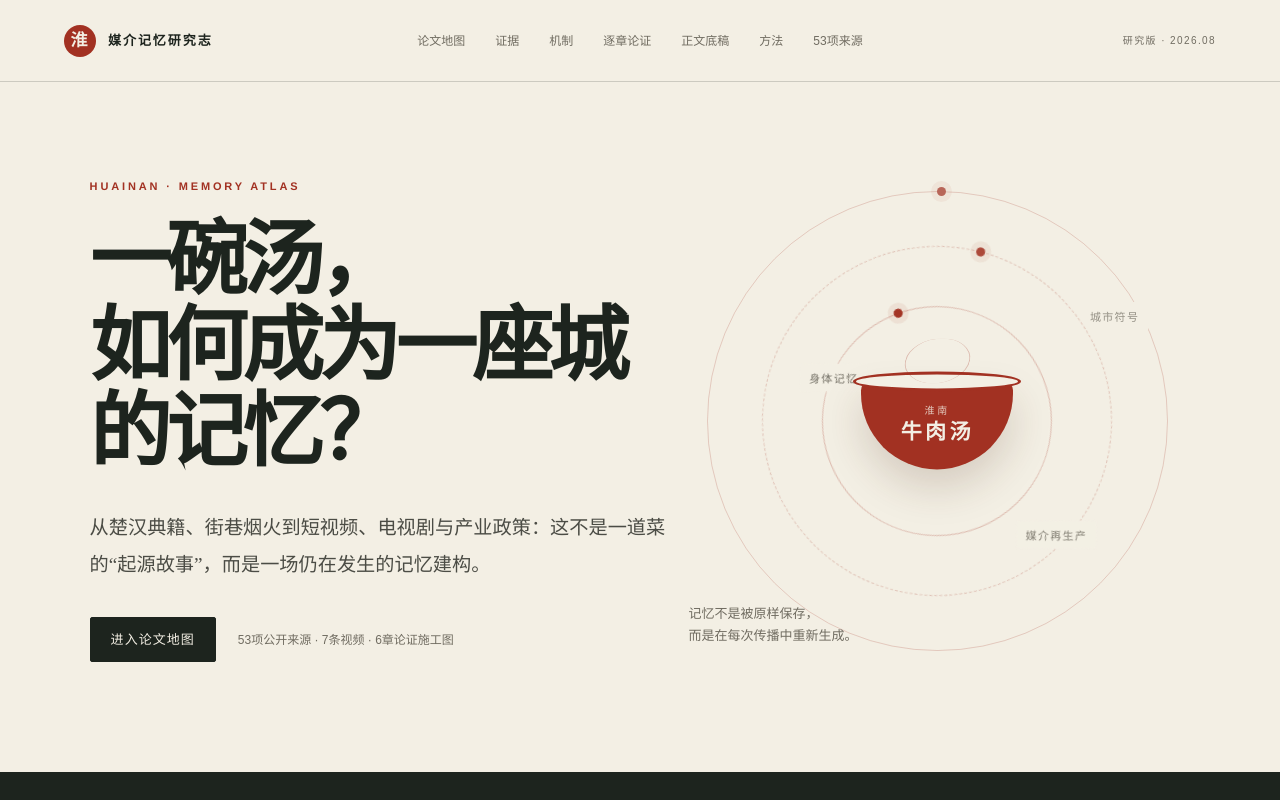
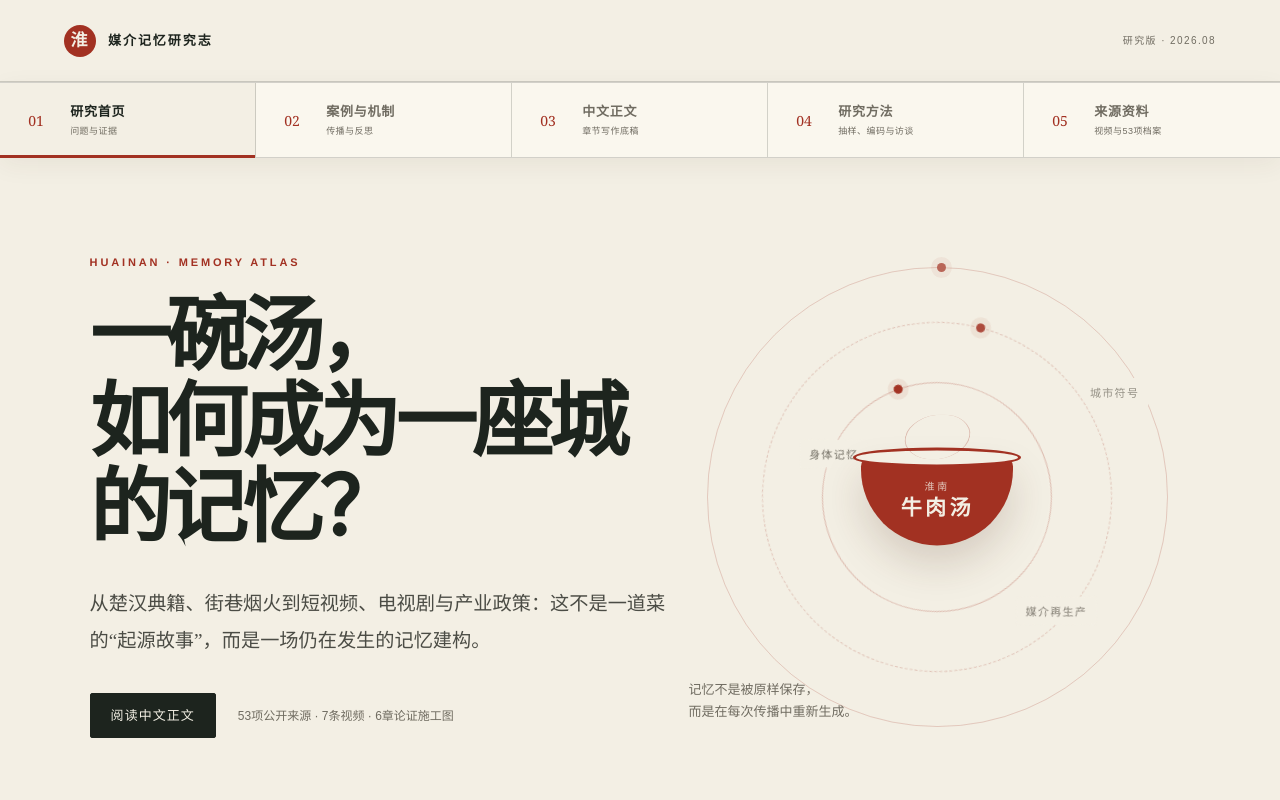
Before and after one commit to starWave0225/huainan_beef_soup, a React (Vite) app: page / in a window 1280 px wide. Shown: the top 800 px of the page. Built offline with nearby package versions, Linux system fonts and the light colour scheme.

Commit message:
Split research site into tabbed pages

```diff
--- a/app/globals.css
+++ b/app/globals.css
@@ -47,7 +47,7 @@ main {
   position: relative;
   height: 82px;
   display: grid;
-  grid-template-columns: 1fr auto 1fr;
+  grid-template-columns: 1fr auto;
   align-items: center;
   padding: 0 clamp(24px, 5vw, 82px);
   border-bottom: 1px solid var(--line);
@@ -55,12 +55,19 @@ main {
 }
 .brand { display: flex; align-items: center; gap: 12px; font-size: 13px; letter-spacing: .15em; font-weight: 650; }
 .brand-mark { display: grid; place-items: center; width: 32px; height: 32px; flex: none; color: var(--paper); background: var(--red); border-radius: 50%; font-family: serif; font-size: 17px; }
-nav { display: flex; gap: 30px; font-size: 12px; color: var(--muted); }
-nav a { position: relative; padding: 30px 0; }
-nav a::after { content: ""; position: absolute; left: 0; right: 100%; bottom: 21px; height: 1px; background: var(--red); transition: right .25s ease; }
-nav a:hover { color: var(--red); }
-nav a:hover::after { right: 0; }
 .edition { justify-self: end; color: var(--muted); font-size: 10px; letter-spacing: .14em; }
+
+.site-tabs { position: sticky; z-index: 30; top: 0; display: grid; grid-template-columns: repeat(5, 1fr); min-height: 76px; color: var(--muted); background: rgba(250, 247, 239, .96); border-top: 1px solid var(--line); border-bottom: 1px solid var(--line); box-shadow: 0 7px 24px rgba(63, 47, 28, .06); backdrop-filter: blur(14px); }
+.site-tabs a { position: relative; display: grid; grid-template-columns: 32px 1fr; grid-template-rows: auto auto; align-content: center; column-gap: 10px; min-width: 0; padding: 14px clamp(14px, 2.2vw, 34px); border-right: 1px solid var(--line); font-family: "Noto Sans SC", "PingFang SC", sans-serif; transition: color .2s, background .2s; }
+.site-tabs a:last-child { border-right: 0; }
+.site-tabs a::after { content: ""; position: absolute; left: 0; right: 100%; bottom: -1px; height: 3px; background: var(--red); transition: right .25s ease; }
+.site-tabs a:hover, .site-tabs a.active { color: var(--ink); background: var(--paper); }
+.site-tabs a:hover::after, .site-tabs a.active::after { right: 0; }
+.site-tabs a > span { grid-row: 1 / 3; align-self: center; color: var(--red); font: 14px Georgia, serif; }
+.site-tabs strong { overflow: hidden; font-size: 13px; font-weight: 650; letter-spacing: .06em; text-overflow: ellipsis; white-space: nowrap; }
+.site-tabs small { margin-top: 4px; overflow: hidden; color: var(--muted); font-size: 9px; letter-spacing: .05em; text-overflow: ellipsis; white-space: nowrap; }
+.tab-page { animation: tab-enter .3s ease both; }
+@keyframes tab-enter { from { opacity: 0; transform: translateY(8px); } to { opacity: 1; transform: translateY(0); } }
 
 .hero { min-height: 690px; display: grid; grid-template-columns: minmax(0, 1.08fr) minmax(390px, .92fr); align-items: center; padding: 72px clamp(24px, 7vw, 112px) 84px; }
 .hero .eyebrow { margin: 0 0 25px; color: var(--red); font: 700 11px/1.2 "Helvetica Neue", Arial, sans-serif; letter-spacing: .26em; }
@@ -396,7 +403,6 @@ footer > a { justify-self: end; color: var(--gold); font: 11px "Noto Sans SC", s
 @media (max-width: 1080px) {
   .site-header { grid-template-columns: 1fr auto; }
   .edition { display: none; }
-  nav { gap: 18px; }
   .hero { grid-template-columns: 1fr .75fr; }
   .memory-orbit { width: min(41vw, 450px); }
   .metric-grid { grid-template-columns: repeat(3, 1fr); }
@@ -427,7 +433,9 @@ footer > a { justify-self: end; color: var(--gold); font: 11px "Noto Sans SC", s
 @media (max-width: 820px) {
   .page-section { padding: 78px 24px; }
   .site-header { height: 72px; padding: 0 22px; }
-  nav { display: none; }
+  .site-tabs { display: flex; min-height: 68px; overflow-x: auto; overscroll-behavior-x: contain; scrollbar-width: none; }
+  .site-tabs::-webkit-scrollbar { display: none; }
+  .site-tabs a { min-width: 175px; flex: 0 0 44vw; padding: 12px 18px; }
   .hero { grid-template-columns: 1fr; padding: 56px 24px 70px; }
   .memory-orbit { width: min(82vw, 450px); margin-top: 65px; }
   .question-strip { grid-template-columns: 1fr; padding: 30px 24px; }
--- a/app/page.tsx
+++ b/app/page.tsx
@@ -174,10 +174,21 @@ const videoCodingRows = [
   { id: 28, genre: "新闻联播", frame: "科技检测 + 楚国礼乐", use: "分析检测结果怎样被转化为公共记忆；与2024报道比较同一考古事件的累积性再生产。" },
 ];
 
+const siteTabs = [
+  { id: "overview", number: "01", label: "研究首页", note: "问题与证据" },
+  { id: "mechanism", number: "02", label: "案例与机制", note: "传播与反思" },
+  { id: "draft", number: "03", label: "中文正文", note: "章节写作底稿" },
+  { id: "methods", number: "04", label: "研究方法", note: "抽样、编码与访谈" },
+  { id: "sources", number: "05", label: "来源资料", note: "视频与53项档案" },
+] as const;
+
+type SiteTab = (typeof siteTabs)[number]["id"];
+
 export default function Home() {
   const [progress, setProgress] = useState(0);
   const [activeCase, setActiveCase] = useState(cases[0].id);
   const [sourceFilter, setSourceFilter] = useState("全部");
+  const [activeTab, setActiveTab] = useState<SiteTab>("overview");
 
   useEffect(() => {
     const updateProgress = () => {
@@ -189,6 +200,26 @@ export default function Home() {
     return () => window.removeEventListener("scroll", updateProgress);
   }, []);
 
+  useEffect(() => {
+    const syncTabFromHash = () => {
+      const requested = window.location.hash.slice(1);
+      const matched = siteTabs.find((tab) => tab.id === requested);
+      if (matched) {
+        setActiveTab(matched.id);
+        requestAnimationFrame(() => window.scrollTo({ top: 0, behavior: "auto" }));
+      }
+    };
+
+    syncTabFromHash();
+    window.addEventListener("hashchange", syncTabFromHash);
+    return () => window.removeEventListener("hashchange", syncTabFromHash);
+  }, []);
+
+  const openTab = (tab: SiteTab) => {
+    setActiveTab(tab);
+    requestAnimationFrame(() => window.scrollTo({ top: 0, behavior: "auto" }));
+  };
+
   const filteredSources = useMemo(
     () => sourceFilter === "全部" ? sources : sources.filter((source) => source.type === sourceFilter),
     [sourceFilter],
@@ -199,22 +230,30 @@ export default function Home() {
     <main id="top">
       <div className="reading-progress" style={{ width: `${progress}%` }} />
       <header className="site-header">
-        <a className="brand" href="#top" aria-label="淮南牛肉汤媒介记忆研究首页">
+        <a className="brand" href="#overview" onClick={() => openTab("overview")} aria-label="淮南牛肉汤媒介记忆研究首页">
           <span className="brand-mark">淮</span>
           <span>媒介记忆研究志</span>
         </a>
-        <nav aria-label="主导航">
-          <a href="#thesis">论文地图</a>
-          <a href="#evidence">证据</a>
-          <a href="#mechanism">机制</a>
-          <a href="#blueprint">逐章论证</a>
-          <a href="#draft">正文底稿</a>
-          <a href="#methods">方法</a>
-          <a href="#sources">53项来源</a>
-        </nav>
         <span className="edition">研究版 · 2026.08</span>
       </header>
 
+      <nav className="site-tabs" aria-label="网站分页">
+        {siteTabs.map((tab) => (
+          <a
+            key={tab.id}
+            href={`#${tab.id}`}
+            className={activeTab === tab.id ? "active" : ""}
+            onClick={() => openTab(tab.id)}
+            aria-current={activeTab === tab.id ? "page" : undefined}
+          >
+            <span>{tab.number}</span>
+            <strong>{tab.label}</strong>
+            <small>{tab.note}</small>
+          </a>
+        ))}
+      </nav>
+
+      {activeTab === "overview" && <div className="tab-page" data-page="overview">
       <section className="hero">
         <div className="hero-copy">
           <p className="eyebrow">HUAINAN · MEMORY ATLAS</p>
@@ -223,7 +262,7 @@ export default function Home() {
             从楚汉典籍、街巷烟火到短视频、电视剧与产业政策：这不是一道菜的“起源故事”，而是一场仍在发生的记忆建构。
           </p>
           <div className="hero-actions">
-            <a className="primary-action" href="#thesis">进入论文地图</a>
+            <a className="primary-action" href="#draft" onClick={() => openTab("draft")}>阅读中文正文</a>
             <span>53项公开来源 · 7条视频 · 6章论证施工图</span>
           </div>
         </div>
@@ -371,7 +410,9 @@ export default function Home() {
         </div>
         <p className="data-warning"><b>口径警报：</b> 2022年地方文章称全国门店“3万余家”，2025年媒体报道又称“约10万家”。两者都不是抽样方法透明的官方普查。本网站因此不绘制门店增长率，只把它们当作“规模想象”如何扩张的材料。</p>
       </section>
+      </div>}
 
+      {activeTab === "mechanism" && <div className="tab-page" data-page="mechanism">
       <section className="mechanism-section page-section" id="mechanism">
         <div className="section-heading">
           <div><p className="section-kicker">02 · HOW MEMORY WORKS</p><h2>如何记忆：一套不断回流的媒介循环。</h2></div>
@@ -469,7 +510,9 @@ export default function Home() {
           <cite>基于 UNESCO《保护非物质文化遗产公约》与传承原则的概括 <Cite id={37} /><Cite id={38} /></cite>
         </blockquote>
       </section>
+      </div>}
 
+      {activeTab === "draft" && <div className="tab-page" data-page="draft">
       <section className="research-section page-section">
         <div className="section-heading">
           <div><p className="section-kicker">06 · RESEARCH AGENDA</p><h2>从网站走回论文：四个可验证的研究命题。</h2></div>
@@ -606,7 +649,9 @@ export default function Home() {
           </section>
         </div>
       </section>
+      </div>}
 
+      {activeTab === "methods" && <div className="tab-page" data-page="methods">
       <section className="methods-lab page-section" id="methods">
         <div className="section-heading">
           <div><p className="section-kicker">METHODS YOU CAN EXECUTE</p><h2>从“搜资料”进入可复核的论文研究设计。</h2></div>
@@ -681,7 +726,9 @@ export default function Home() {
           <li><span>[8]</span><p>UNESCO. Convention for the Safeguarding of the Intangible Cultural Heritage[EB/OL]. 2003. <Cite id={37} /></p></li>
         </ol>
       </section>
+      </div>}
 
+      {activeTab === "sources" && <div className="tab-page" data-page="sources">
       <section className="video-section page-section">
         <div className="section-heading">
           <div><p className="section-kicker">WATCH THE MEMORY BEING MADE</p><h2>公开视频不是装饰，而是研究样本。</h2></div>
@@ -743,11 +790,12 @@ export default function Home() {
           <article><h3>使用时的原则</h3><p>网站中的“研究推断”可作为分析起点，不应直接当作调查结论；正式论文必须呈现样本规则、编码手册、反例与原始访谈依据。</p></article>
         </div>
       </section>
+      </div>}
 
       <footer>
         <div><span className="brand-mark">淮</span><p>淮南牛肉汤媒介记忆研究志<br /><small>公开资料型可视化研究 · 2026</small></p></div>
         <p>一碗汤会冷却，记忆仍在沸腾。</p>
-        <a href="#top">回到开头 ↑</a>
+        <a href="#overview" onClick={() => openTab("overview")}>回到首页 ↑</a>
       </footer>
     </main>
   );
```
Also changed, not shown: 1 other file (tests, documents, lock files or other folders).
